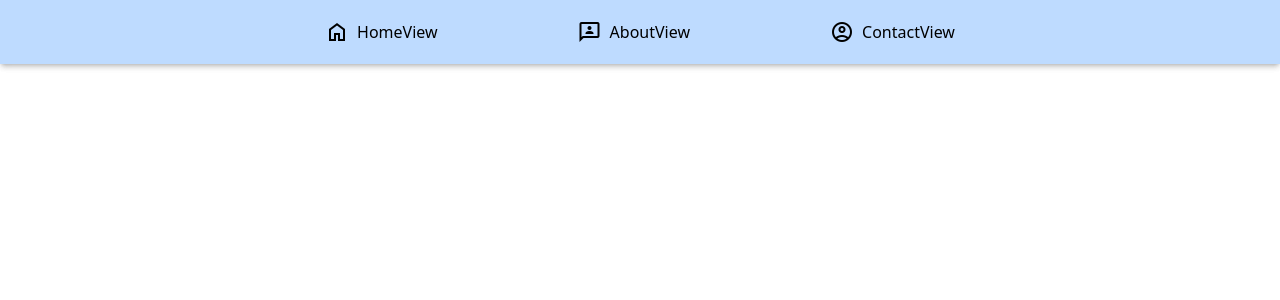
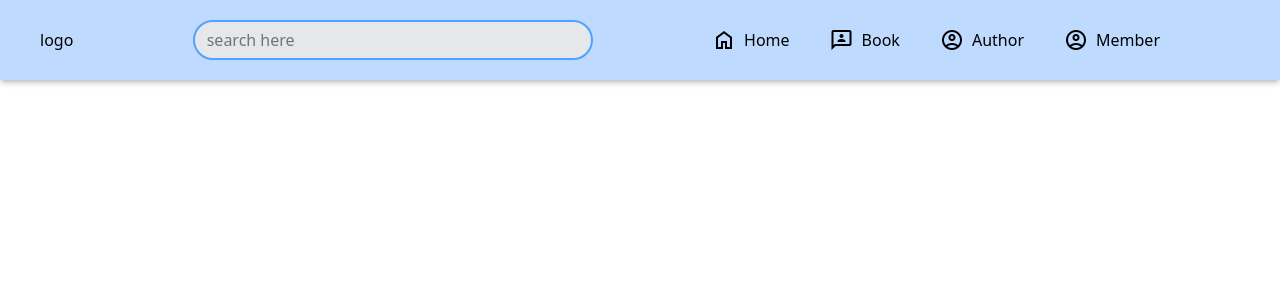
Before and after one commit to poleak-theng065/LaravelXVue-A1, a Vue app in the folder vue_frontend/: page /member in a window 1280 px wide. Shown: the top 300 px of the page. Built offline with nearby package versions, Linux system fonts and the light colour scheme.

Commit message:
Update: changed navigation[feature-navigation]

```diff
--- a/vue_frontend/src/components/Navigation.vue
+++ b/vue_frontend/src/components/Navigation.vue
@@ -1,6 +1,10 @@
 <template>
-<nav class="h-16 flex items-center justify-center shadow-md bg-blue-200">
-  <div id="nav-item" class="flex gap-35">
+    <nav class="h-20 flex items-center justify-between shadow-md bg-blue-200 p-10">
+        <div>
+            <h1>logo</h1>
+        </div>
+        <div><input type="search" class="bg-gray-200 border-2 border-blue-400  rounded-full px-3 py-1.5 w-100" placeholder="search here"></div>
+  <div id="nav-item" class="flex pr-20 gap-10">
     <NavigationItem
       v-for="item in navItems"
       :key="item.label"
@@ -17,9 +21,10 @@ import NavigationItem from "./NavigationItem.vue";
 import { ref } from "vue";
 
 const navItems = ref([
-  { label: "HomeView", path: "/", icon: "home" },
-  { label: "AboutView", path: "/about",icon:"3p" },
-  { label: "ContactView", path: "/contact", icon:"account_circle"},
+  { label: "Home", path: "/", icon: "home" },
+  { label: "Book", path: "/book",icon:"3p" },
+  { label: "Author", path: "/author", icon:"account_circle"},
+  { label: "Member", path: "/member", icon:"account_circle"},
 
 ]);
 </script>
--- a/vue_frontend/src/router/index.js
+++ b/vue_frontend/src/router/index.js
@@ -1,7 +1,8 @@
 import { createRouter, createWebHistory } from 'vue-router'
 import HomeView from '../views/HomeView.vue'
-import AboutView  from '../views/AboutView.vue'
-import ContactView from '../views/ContactView.vue'
+import AuthorView  from '../views/AuthorView.vue'
+import BookView from '../views/BookView.vue'
+import MemberView  from '../views/MemberView.vue'
 
 
 const routes = [
@@ -11,14 +12,19 @@ const routes = [
     component: HomeView
   },
   {
-    path: '/about',
-    name: 'About',
-    component: AboutView
+    path: '/author',
+    name: 'Author',
+    component: AuthorView
   },
   {
-    path: '/contact',
-    name: 'Contact',
-    component: ContactView
+    path: '/book',
+    name: 'Book',
+    component: BookView
+  },
+  {
+    path: '/member',
+    name: 'Member',
+    component: MemberView
   },
 
 ]
--- /dev/null
+++ b/vue_frontend/src/views/MemberView.vue
@@ -0,0 +1,12 @@
+<template>
+  <div>
+
+  </div>
+</template>
+
+<script setup>
+
+</script>
+
+<style lang="scss" scoped>
+</style>
```
Also changed, not shown: vue_frontend/src/views/AuthorView.vue (renamed from vue_frontend/src/views/ContactView.vue), vue_frontend/src/views/BookView.vue (renamed from vue_frontend/src/views/AboutView.vue).
